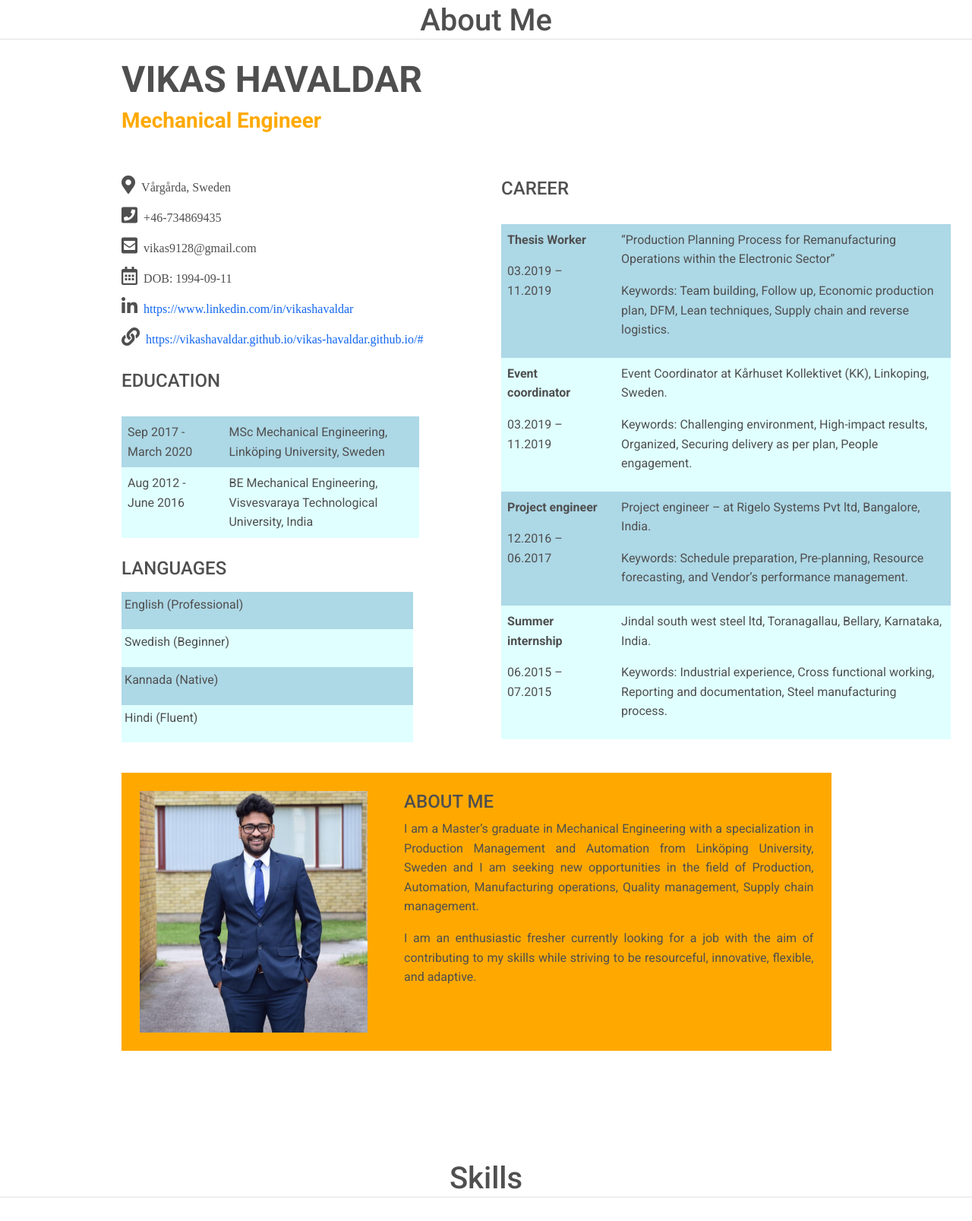
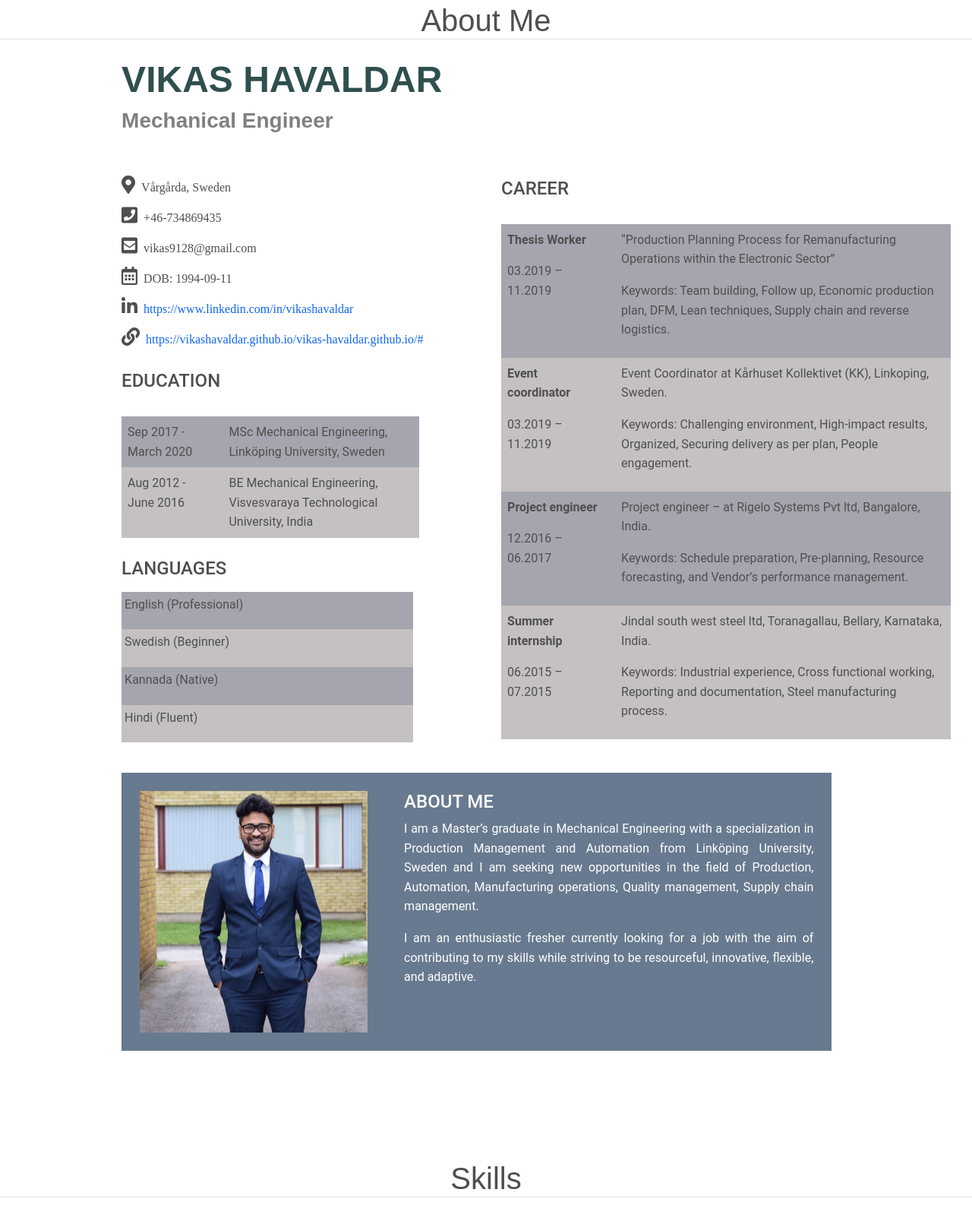
Before and after one commit to vikashavaldar/vikas-havaldar.github.io, a plain HTML site: page index.html in a window 1280 px wide. Shown: the part 893-2500 px from the top of the page at 76% size. Drawn offline with nearby package versions, Linux system fonts and the light colour scheme.

Commit message:
some changes

```diff
--- a/css/index.css
+++ b/css/index.css
@@ -149,11 +149,11 @@
 }
 
 .dark-background {
-  background-color: #ADD8E6;
+  background-color: #a5a5af;
 }
 
 .light-background {
-  background-color: #E0FFFF;
+  background-color: #c5c1c0;
 }
 
 @media (min-width: 992px) {
@@ -188,6 +188,10 @@
   }
 }
 
+.about-me {
+  background-color:  #687a8f;
+}
+
 .resize-img{
   width: 300px;
   height:318px;
@@ -208,7 +212,7 @@
 }
 
 .progress .progress-bar, .progress .progress-bar.progress-bar-default {
-    background-color: #17a2b8 ;
+    background-color: #687a8f ;
 }
 .progress  .progress-bar{
     animation-name: animateBar;
@@ -266,3 +270,21 @@
   opacity: 1;
   visibility: visible;
 }
+
+.title-head {
+  font-family: "Copperplate",fantasy;
+}
+
+.display-5 {
+  font-family: "Jazz LET", fantasy;
+  color: darkslategrey;
+}
+
+.h3 {
+  font-family: "Trattatello", fantasy;
+  color: gray !important;
+}
+
+.nav-modbar{
+  background-color: black;
+}
--- a/index.html
+++ b/index.html
@@ -10,16 +10,17 @@
   <link rel="stylesheet" href="css/index.css">
   <!-- Font Awesome -->
   <link href="https://cdnjs.cloudflare.com/ajax/libs/font-awesome/5.15.1/css/all.min.css" rel="stylesheet" />
-  <!-- Google Fonts -->
-  <link href="https://fonts.googleapis.com/css?family=Roboto:300,400,500,700&display=swap" rel="stylesheet" />
   <!-- MDB -->
   <link href="https://cdnjs.cloudflare.com/ajax/libs/mdb-ui-kit/3.2.0/mdb.min.css" rel="stylesheet" />
   <link rel="stylesheet" href="https://maxcdn.bootstrapcdn.com/font-awesome/4.5.0/css/font-awesome.min.css">
+  <link
+  href="https://fonts.googleapis.com/css?family=Open+Sans:300,300i,400,400i,600,600i,700,700i|Raleway:300,300i,400,400i,500,500i,600,600i,700,700i|Poppins:300,300i,400,400i,500,500i,600,600i,700,700i"
+  rel="stylesheet">
   <title>Vikas Havaldar - Portfolio</title>
 </head>
 
 <body>
-  <nav class="navbar navbar-expand-lg navbar-light bg-warning shadow fixed-top">
+  <nav class="navbar navbar-expand-lg navbar-dark nav-modbar shadow fixed-top">
     <div class="container">
       <a class="navbar-brand" href="#">My Portfolio</a>
       <button class="navbar-toggler" type="button" data-toggle="collapse" data-target="#navbarResponsive"
@@ -58,7 +59,7 @@
       <div class="row h-100 align-items-center">
         <div class="col-12">
           <h1 class="font-weight-bolder display-3 text-white">Vikas Havaldar</h1>
-          <p class="h3"><i class="fas fa-cog fa-spin"></i><span class="ml-2">Mechanical Engineer</span></p>
+          <p class="h3"><i class="fas fa-cog fa-spin"></i><span class="ml-2 mr-2">Mechanical Engineer</span><i class="fas fa-cog fa-spin"></i></p>
           <div class="css-typing mt-5 ml-3">
             <p>
               Production Engineering
@@ -78,12 +79,12 @@
   <!-- Page Content -->
   <section id="about-me" class="py-5">
     <div class="section-title">
-      <h1 class="text-center mt-5 mb-4 border-bottom">About Me</h1>
+      <h1 class="text-center mt-5 mb-4 border-bottom title-head">About Me</h1>
     </div>
     <div class="container">
       <div class="resume">
         <h3 class="font-weight-bold display-5">VIKAS HAVALDAR</h3>
-        <span class="font-weight-bold h3 text-warning">Mechanical Engineer</span>
+        <span class="font-weight-bold h3">Mechanical Engineer</span>
         <div class="info mt-5 row h4">
           <i class="fas fa-map-marker-alt py-2"><span class="ml-2 points">Vårgårda, Sweden</span></i>
           <i class="fas fa-phone-square py-2"><span class="ml-2 points">+46-734869435</span></i>
@@ -193,17 +194,17 @@
             </div>
           </div>
         </div>
-        <div class="d-lg-flex p-2 p-md-4 bd-highlight bg-warning mt-4 about-me">
+        <div class="d-lg-flex p-2 p-md-4 bd-highlight mt-4 about-me">
           <img class="resize-img" src="images/vikas.jpg">
-          <div class="about-me-text mt-2 mt-lg-0 ml-lg-5">
+          <div class="about-me-text mt-2 mt-lg-0 ml-lg-5 text-white">
             <h4>ABOUT ME</h4>
-            <p class="text-justify">I am a Master’s graduate in Mechanical Engineering with a specialization in
+            <p class="text-justify text-white">I am a Master’s graduate in Mechanical Engineering with a specialization in
               Production Management
               and Automation from Linköping University, Sweden and I am seeking new opportunities in the field of
               Production,
               Automation, Manufacturing operations, Quality management, Supply chain management.
             </p>
-            <p class="text-justify">
+            <p class="text-justify text-white">
               I am an
               enthusiastic fresher currently looking for a job with the aim of contributing to my skills while striving
               to be
@@ -217,7 +218,7 @@
 
   <section id="skills" class="py-5">
     <div class="section-title">
-      <h1 class="text-center mt-5 mb-4 border-bottom">Skills</h1>
+      <h1 class="text-center mt-5 mb-4 border-bottom title-head">Skills</h1>
     </div>
     <div class="container">
       <h3 class="border border-info p-2 mt-5 text-warning">Top Skills</h3>
@@ -423,7 +424,7 @@
 
   <section id="projects" class="py-5">
     <div class="section-title">
-      <h1 class="text-center mt-5 mb-4 border-bottom">Projects</h1>
+      <h1 class="text-center mt-5 mb-4 border-bottom title-head">Projects</h1>
     </div>
     <div class="container mt-5">
       <div class="row">
@@ -498,7 +499,7 @@
 
     <section id="certifications" class="py-5">
       <div class="section-title">
-        <h1 class="text-center mt-5 mb-4 border-bottom">Certifications</h1>
+        <h1 class="text-center mt-5 mb-4 border-bottom title-head">Certifications</h1>
       </div>
       <div class="container mt-5">
         <div class="d-flex bg-warning p-2 mb-2 font-weight-bold justify-content-center">Six Sigma Green Belt
@@ -510,7 +511,7 @@
 
     <section id="interests" class="py-5">
       <div class="section-title">
-        <h1 class="text-center mt-5 mb-4 border-bottom">Interests</h1>
+        <h1 class="text-center mt-5 mb-4 border-bottom title-head">Interests</h1>
       </div>
       <div class="container mt-5">
         <h3 class="border border-info p-2 mt-5 text-warning">Personal Skills</h3>
@@ -570,7 +571,7 @@
 
     <section id="references" class="py-5">
       <div class="section-title">
-        <h1 class="text-center mt-5 mb-4 border-bottom">References</h1>
+        <h1 class="text-center mt-5 mb-4 border-bottom title-head">References</h1>
       </div>
       <div class="container mt-5">
         <div id="accordion">
@@ -614,7 +615,7 @@
 
     <section id="contact" class="py-5">
       <div class="section-title">
-        <h1 class="text-center mt-5 mb-4 border-bottom">Contact</h1>
+        <h1 class="text-center mt-5 mb-4 border-bottom title-head">Contact</h1>
       </div>
       <div class="container mt-5">
         <h6 class="text-center">Get in touch.</h6>
```
